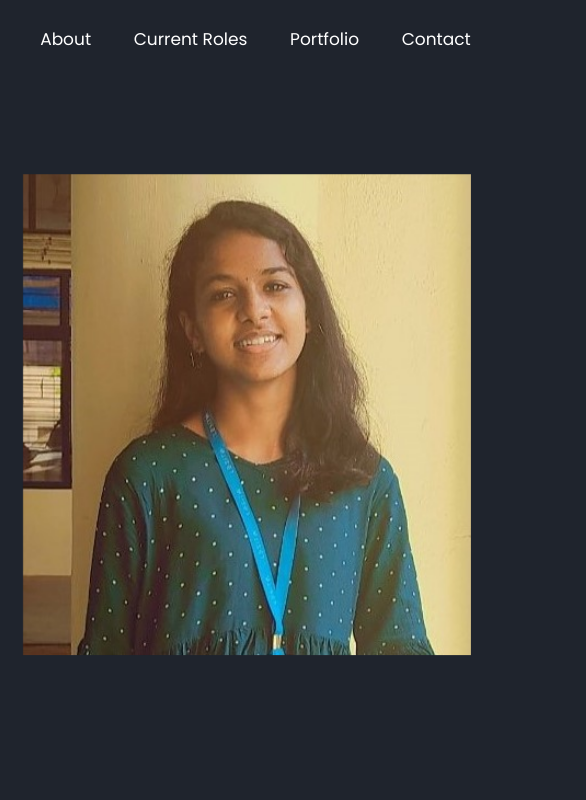
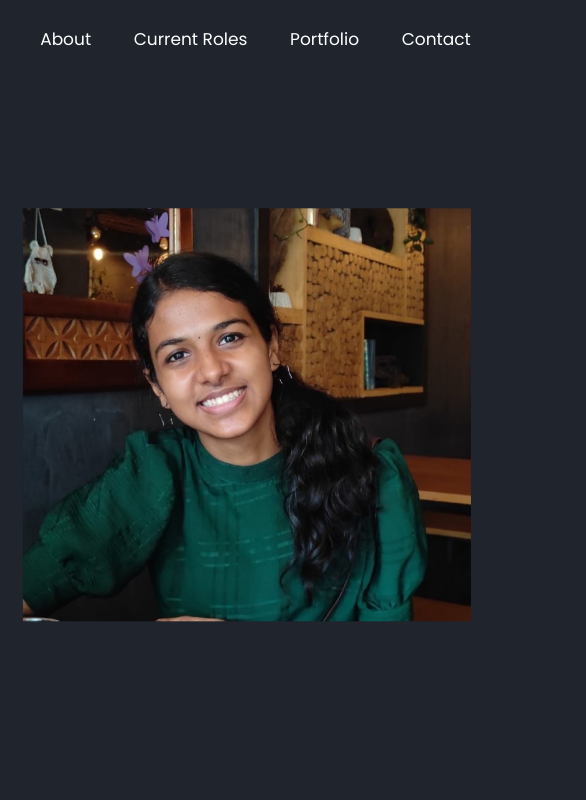
Before and after one commit to sherilmariam/Portfolio, a plain HTML site: page index.html in a window 1280 px wide. Shown: the top 800 px of the page, 694-1280 px from the left. Drawn offline with nearby package versions, Linux system fonts and the light colour scheme.

Commit message:
img change

```diff
--- a/index.html
+++ b/index.html
@@ -52,7 +52,7 @@
     <a href="#" class="btn">View CV</a>
 </div>
     <div class="home-img">
-        <img src="images/Photo.jpg" alt="pic">
+        <img src="images/sheril.jpg" alt="pic">
     </div>
     </section>
     <!--about section design-->
```
Also changed, not shown: images/sheril.jpg (added).
